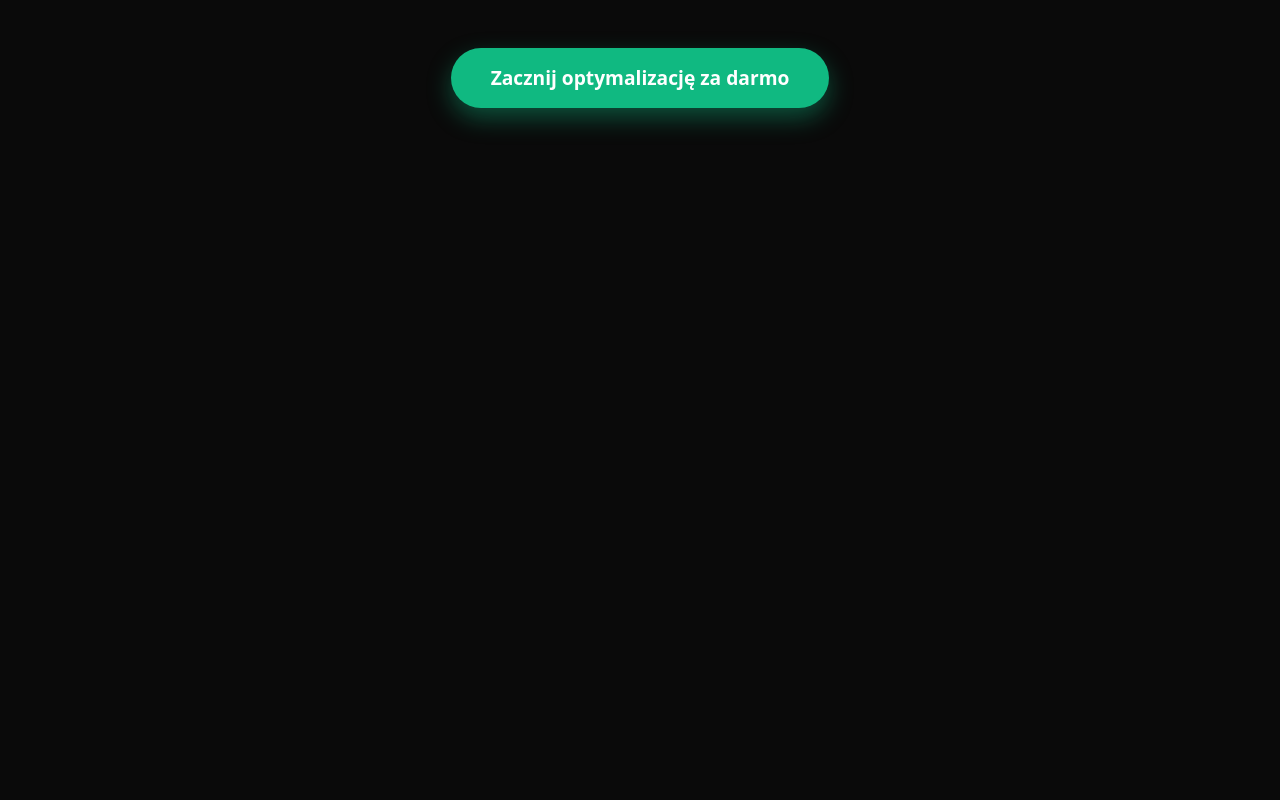
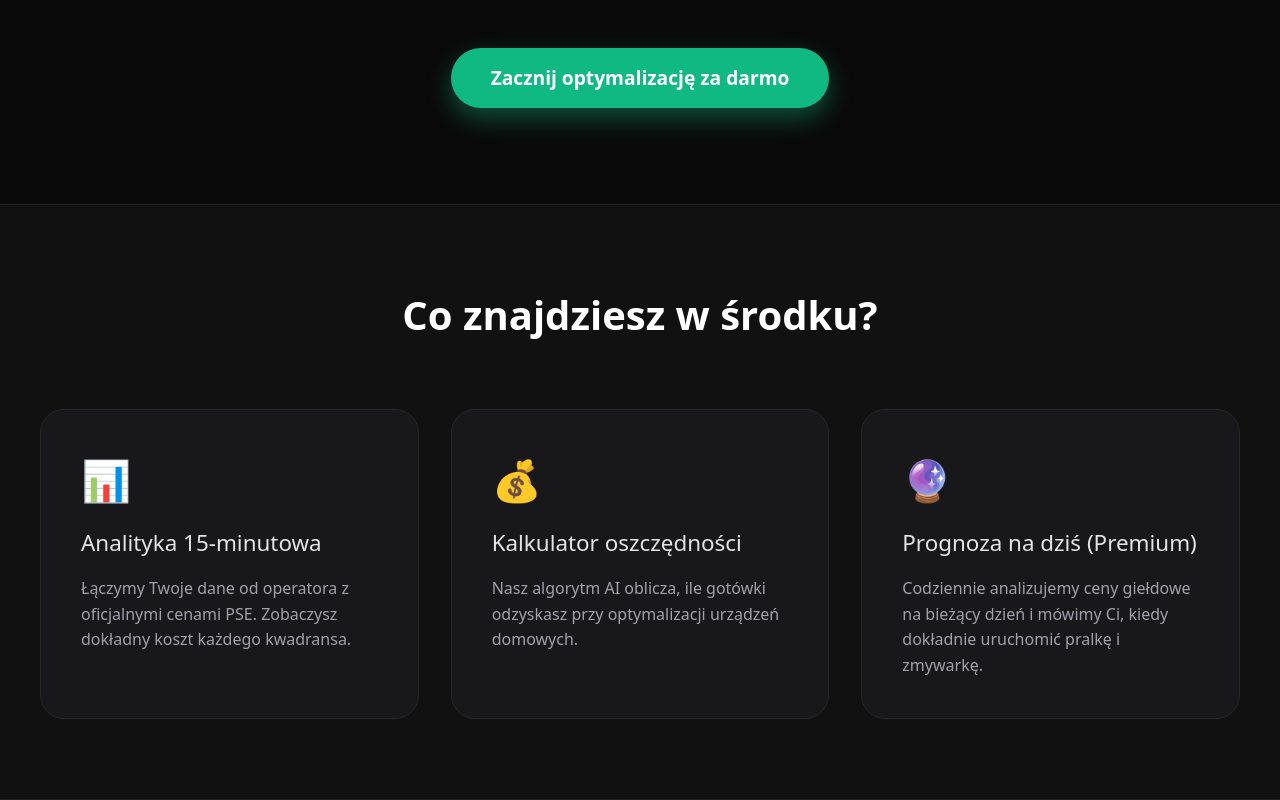
Before and after one commit to dominikgar/energy-optimizer-ui, a Next.js app: page / in a window 1280 px wide. Shown: the part 518-1318 px from the top of the page. Before the commit the page ends 873 px from the top, so only its background shows below. Built offline with nearby package versions, Linux system fonts and the light colour scheme; no server answers.

Commit message:
Revamp landing page and improve header navigation
Rebuilt landing page for unauthenticated users and updated header navigation.

```diff
--- a/app/page.tsx
+++ b/app/page.tsx
@@ -6,7 +6,7 @@ import Chart from './Chart';
 import Link from 'next/link';
 import UploadSection from './UploadSection';
 import { auth } from '@clerk/nextjs/server';
-import { SignInButton, UserButton } from '@clerk/nextjs'; // Dodany UserButton!
+import { SignInButton, UserButton } from '@clerk/nextjs';
 
 const pool = new Pool({
   connectionString: process.env.DATABASE_URL,
@@ -16,9 +16,12 @@ const pool = new Pool({
 export default async function Home({ searchParams }) {
   const { userId } = auth();
 
+  // --- WIDOK DLA NIEZALOGOWANYCH (ODBUDOWANY LANDING PAGE) ---
   if (!userId) {
     return (
       <main style={{ padding: '0', fontFamily: 'system-ui, sans-serif', color: '#eaeaea', backgroundColor: '#0a0a0a', minHeight: '100vh' }}>
+
+        {/* Sekcja Hero */}
         <div style={{ padding: '8rem 2rem 6rem', textAlign: 'center', maxWidth: '900px', margin: '0 auto' }}>
           <div style={{ display: 'inline-block', padding: '6px 16px', backgroundColor: '#1a2e1a', color: '#34d399', borderRadius: '20px', fontSize: '0.9rem', fontWeight: 'bold', marginBottom: '2rem', border: '1px solid #2d5a2d' }}>
             Nowość: Gotowe na taryfy dynamiczne
@@ -35,11 +38,37 @@ export default async function Home({ searchParams }) {
             </button>
           </SignInButton>
         </div>
+
+        {/* Przywrócone Kafelki z opisem Funkcji */}
+        <div style={{ backgroundColor: '#111', padding: '5rem 2rem', borderTop: '1px solid #222', borderBottom: '1px solid #222' }}>
+          <div style={{ maxWidth: '1200px', margin: '0 auto' }}>
+            <h2 style={{ textAlign: 'center', fontSize: '2.5rem', marginBottom: '4rem', color: '#fff', fontWeight: 'bold' }}>Co znajdziesz w środku?</h2>
+            <div style={{ display: 'grid', gridTemplateColumns: 'repeat(auto-fit, minmax(320px, 1fr))', gap: '2rem' }}>
+              <div style={{ padding: '2.5rem', backgroundColor: '#18181b', borderRadius: '24px', border: '1px solid #27272a' }}>
+                <div style={{ fontSize: '2.5rem', marginBottom: '1rem' }}>📊</div>
+                <h3 style={{ fontSize: '1.4rem', color: '#e4e4e7', marginBottom: '1rem' }}>Analityka 15-minutowa</h3>
+                <p style={{ color: '#a1a1aa', lineHeight: '1.6' }}>Łączymy Twoje dane od operatora z oficjalnymi cenami PSE. Zobaczysz dokładny koszt każdego kwadransa.</p>
+              </div>
+              <div style={{ padding: '2.5rem', backgroundColor: '#18181b', borderRadius: '24px', border: '1px solid #27272a' }}>
+                <div style={{ fontSize: '2.5rem', marginBottom: '1rem' }}>💰</div>
+                <h3 style={{ fontSize: '1.4rem', color: '#e4e4e7', marginBottom: '1rem' }}>Kalkulator oszczędności</h3>
+                <p style={{ color: '#a1a1aa', lineHeight: '1.6' }}>Nasz algorytm AI oblicza, ile gotówki odzyskasz przy optymalizacji urządzeń domowych.</p>
+              </div>
+              <div style={{ padding: '2.5rem', backgroundColor: '#18181b', borderRadius: '24px', border: '1px solid #27272a' }}>
+                <div style={{ fontSize: '2.5rem', marginBottom: '1rem' }}>🔮</div>
+                <h3 style={{ fontSize: '1.4rem', color: '#e4e4e7', marginBottom: '1rem' }}>Prognoza na dziś (Premium)</h3>
+                <p style={{ color: '#a1a1aa', lineHeight: '1.6' }}>Codziennie analizujemy ceny giełdowe na bieżący dzień i mówimy Ci, kiedy dokładnie uruchomić pralkę i zmywarkę.</p>
+              </div>
+            </div>
+          </div>
+        </div>
       </main>
     );
   }
 
-  // --- 1. POBIERANIE DANYCH NA ŻYWO Z PSE (RADAR NA DZIŚ) ---
+  // --- WIDOK DLA ZALOGOWANYCH ---
+
+  // 1. POBIERANIE DANYCH NA ŻYWO Z PSE
   let todayForecast = null;
   let forecastError = null;
 
@@ -70,7 +99,6 @@ export default async function Home({ searchParams }) {
 
         pseJson.value.forEach(row => {
           const priceKwh = row.rce_pln / 1000;
-
           let hour = '??:??';
           const timeStr = String(row.dtime || row.udtczas || row.udtczas_oreb || row.data_czas || '');
           const timeMatch = timeStr.match(/(\d{2}:\d{2})/);
@@ -109,7 +137,6 @@ export default async function Home({ searchParams }) {
 
               fallbackJson.value.forEach(row => {
                 const priceKwh = row.rce_pln / 1000;
-
                 let hour = '??:??';
                 const timeStr = String(row.dtime || row.udtczas || row.udtczas_oreb || row.data_czas || '');
                 const timeMatch = timeStr.match(/(\d{2}:\d{2})/);
@@ -147,7 +174,7 @@ export default async function Home({ searchParams }) {
     forecastError = "Brak odpowiedzi od serwerów PSE. Giełda może być chwilowo niedostępna.";
   }
 
-  // --- 2. DANE HISTORYCZNE Z BAZY ---
+  // 2. DANE HISTORYCZNE Z BAZY
   const days = parseInt(searchParams?.days) || 3;
   const hoursLimit = days * 24;
 
@@ -227,13 +254,14 @@ export default async function Home({ searchParams }) {
   return (
     <main style={{ padding: '2rem 3rem', fontFamily: 'system-ui, sans-serif', maxWidth: '1200px', margin: '0 auto', color: '#eaeaea', backgroundColor: '#0a0a0a', minHeight: '100vh' }}>
 
-      {/* --- NOWY HEADER --- */}
+      {/* POPRAWIONY HEADER (Nawigacja) */}
       <header style={{ display: 'flex', justifyContent: 'space-between', alignItems: 'center', marginBottom: '3rem', paddingBottom: '1.5rem', borderBottom: '1px solid #222' }}>
         <div style={{ fontSize: '1.4rem', fontWeight: '900', background: 'linear-gradient(to right, #10b981, #3b82f6)', WebkitBackgroundClip: 'text', WebkitTextFillColor: 'transparent', letterSpacing: '-0.5px' }}>
           ⚡ Energy Optimizer AI
         </div>
         <div style={{ display: 'flex', alignItems: 'center', gap: '15px' }}>
-          <span style={{ color: '#888', fontSize: '0.9rem', display: 'none', '@media(minWidth: 600px)': { display: 'block' } }}>Witaj w panelu</span>
+          <span style={{ color: '#888', fontSize: '0.9rem', display: 'none', '@media(minWidth: 600px)': { display: 'block' } }}>Zarządzaj kontem ➔</span>
+          {/* Komponent z Clerka dający zdjęcie profilowe i menu wylogowania */}
           <UserButton afterSignOutUrl="/" />
         </div>
       </header>
```
